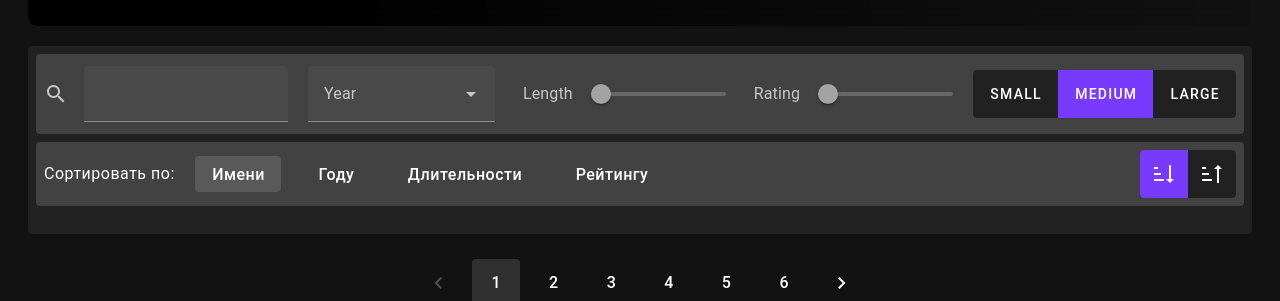
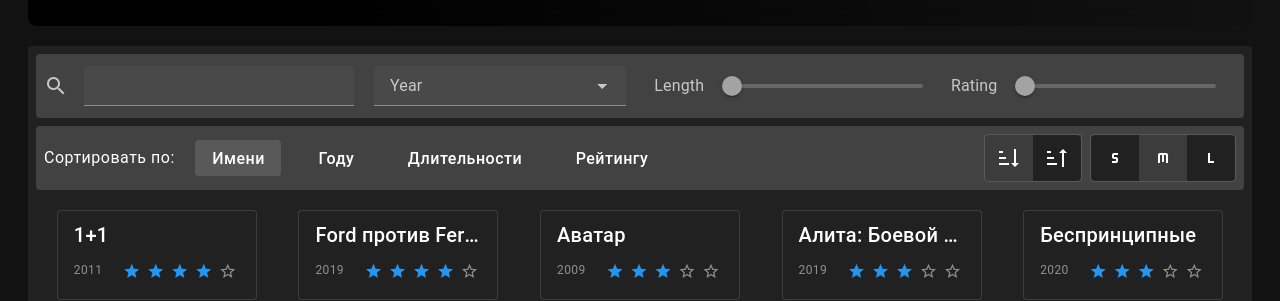
Before and after one commit to AxewB/cinema-search-js-vue, a Vue app: page / in a window 1280 px wide. Shown: the part 502-803 px from the top of the page. Built offline with nearby package versions, Linux system fonts and the light colour scheme.

Commit message:
visual changes

```diff
--- a/src/views/HomePage.vue
+++ b/src/views/HomePage.vue
@@ -1,6 +1,6 @@
 <template>
   <v-sheet class="bg-transparent d-flex justify-center pa-2" width="100%">
-    <v-sheet class="bg-transparent" max-width="1400px">
+    <v-sheet class="bg-transparent" width="1400px">
       <NavigationBar/>
       <!-- featured film -->
       <v-img class="ma-5 d-flex rounded-lg "
@@ -39,13 +39,15 @@
                             flex-row
                             justify-space-around
                             align-center
-                            pa-2">
+                            pa-2"
+                      density="compact">
             <VTextField
               class="mr-5 flex-grow-1"
               hide-details
               prepend-icon="mdi-magnify"
               single-line
               label="Search"
+              density="compact"
               v-model="filteringSettings.name"
               @update:model-value="resetPage"/>
 
@@ -54,7 +56,8 @@
                         hide-details
                         label="Year"
                         clearable
-                        :items="filmsYears"
+                        :items="filmStore.filmsYearRange"
+                        density="compact"
                         @update:model-value="resetPage"/>
               <VSlider v-model="filteringSettings.length"
                         class="mr-5"
@@ -75,13 +78,6 @@
                         :step="1"
                         @update:model-value="resetPage"/>
 
-          <v-btn-toggle v-model="currentTileSize"
-                        color="deep-purple-accent-3"
-                        mandatory>
-            <v-btn value="small">Small</v-btn>
-            <v-btn value="standart">Medium</v-btn>
-            <v-btn value="large">Large</v-btn>
-          </v-btn-toggle>
 
           <!-- list itself -->
           </v-toolbar>
@@ -109,14 +105,36 @@
                       @click="filmStore.sortBy = 'filmCritics'"
                       :active="sortBy === 'filmCritics'">Рейтингу</v-btn>
             </div>
-            <div class="">
-            <v-btn-toggle v-model="filmStore.sortDirection"
-                          color="deep-purple-accent-3"
-                          mandatory>
-                <v-btn icon="mdi-sort-ascending" value="ascending"/>
-                <v-btn icon="mdi-sort-descending" value="descending"/>
+            <div>
+              <v-btn-toggle v-model="filmStore.sortDirection"
+                          border
+                          mandatory
+                          class="mr-2">
+                <v-btn icon value="ascending">
+                  <VTooltip text="Ascending" activator="parent" location="top"/>
+                  <VIcon icon="mdi-sort-ascending"/>
+                </v-btn>
+                <v-btn icon value="descending">
+                  <VTooltip text="Descending" activator="parent" location="top"/>
+                  <VIcon icon="mdi-sort-descending"/>
+                </v-btn>
               </v-btn-toggle>
-
+              <v-btn-toggle v-model="currentTileSize"
+                            mandatory
+                            border>
+                <v-btn value="small" icon>
+                  <VTooltip text="Small" activator="parent" location="top"/>
+                  <VIcon icon="mdi-size-s"/>
+                </v-btn>
+                <v-btn value="standart" icon>
+                  <VTooltip text="Medium" activator="parent" location="top"/>
+                  <VIcon icon="mdi-size-m"/>
+                </v-btn>
+                <v-btn value="large" icon>
+                  <VTooltip text="Large" activator="parent" location="top"/>
+                  <VIcon icon="mdi-size-l"/>
+                </v-btn>
+              </v-btn-toggle>
             </div>
           </v-toolbar>
           <v-sheet width="100%"
@@ -133,19 +151,29 @@
                       :width="tileSize[currentTileSize]"
                       class="mr-2 ml-2 mb-5"
                       :elevation="isHovering ? 10 : 0"
-                      @click="moveToFilm(film)">
+                      @click="moveToFilm(film)"
+                      border>
                 <v-img :src="film.poster.previewUrl">
                   <v-overlay
-                  class="pa-2"
                   :model-value="isHovering"
                   contained
-                  scrim="#000"
-                  >
-                    {{ film.shortDescription }}
+                  scrim="#000">
+                    <v-sheet class="pa-2 text-justify bg-transparent">
+                      {{ film.shortDescription }}
+                    </v-sheet>
                   </v-overlay>
                 </v-img>
                 <v-card-title >{{film.name}}</v-card-title>
-                <v-card-text class="text-caption text-disabled">{{film.year}}</v-card-text>
+                <v-card-text class="text-caption text-disabled d-flex flex-row align-center justify-space-between">
+                  {{film.year}}
+                  <v-rating
+                    readonly
+                    :length="5"
+                    :size="24"
+                    :model-value="film.rating.kp / 2"
+                    active-color="primary"
+                  />
+                </v-card-text>
 
               </v-card>
             </v-hover>
@@ -177,11 +205,8 @@ export default {
     }
   },
   computed: {
-    ...mapState(useFilmStore, ['filteringSettings', 'sortBy']),
+    ...mapState(useFilmStore, ['filteringSettings', 'sortBy', 'featuredFilm']),
     ...mapStores(useFilmStore),
-    featuredFilm() {
-      return this.filmStore.featuredFilm;
-    },
     featuredFilmPoster () {
       return this.featuredFilm.poster.url;
     },
@@ -192,36 +217,38 @@ export default {
       return this.featuredFilm.description;
     },
     filmsPageList() {
+      return this.filmStore.sortedNFilteredByField
+    },
+    filmsOnOnePage() {
       const begin = (this.currentFilmPage - 1) * this.tilesOnOnePage[this.currentTileSize];
       const end = this.currentFilmPage * this.tilesOnOnePage[this.currentTileSize];
-      // this.filmStore.filterRange = [begin, end]
-      return this.filmStore.filmsFromRange
+      return [begin, end]
     },
     pageCount() {
       return Math.ceil(this.filmStore.filmsCount / this.tilesOnOnePage[this.currentTileSize])
     },
-    filmsYears() {
-      let result = [];
-      for (let i = 1980; i < 2023; i++)
-        result.push(i);
-      return result;
-    }
   },
   methods: {
     resetPage() {
       this.currentFilmPage = 1
     },
-
+    moveToFilm(film) {
+      this.$router.push({
+        name: 'film',
+        params: { currentFilm: film, id: film.id }
+      })
+    },
   },
   beforeMount() {
     this.filmStore.filmsLoad();
   },
-  moveToFilm(film) {
-    this.$router.push({
-      name: 'film',
-      id: film.id,
-      params: { film }
-    })
+
+  watch: {
+    currentFilmPage() {
+      const begin = this.filmsOnOnePage[0];
+      const end = this.filmsOnOnePage[1];
+      this.filmStore.filterRange = [begin, end];
+    }
   }
 }
 </script>
```
